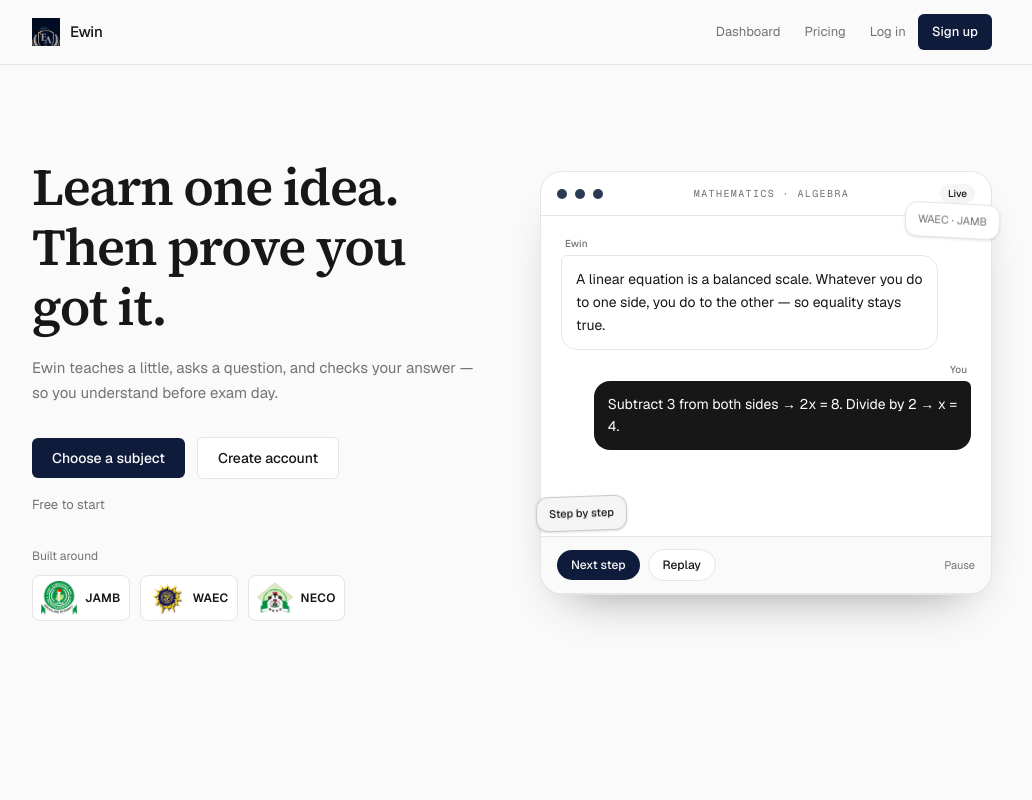
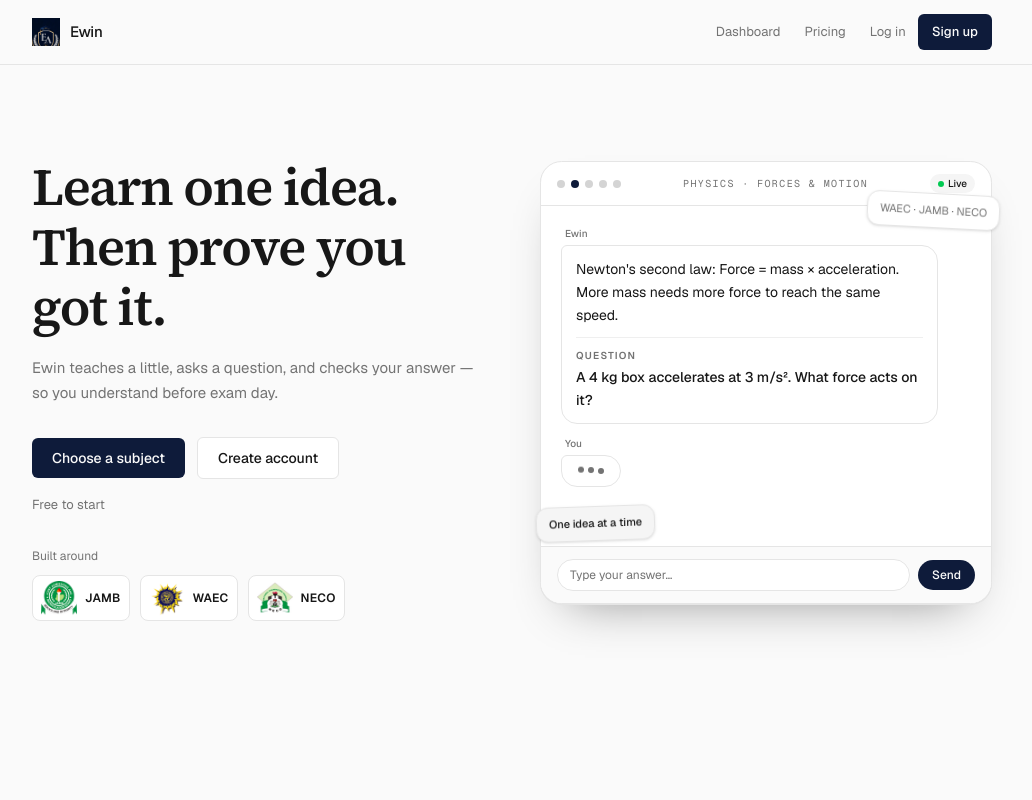
Before and after one commit to victorachede/redwood, a Next.js app: page / in a window 1280 px wide. Shown: the top 800 px of the page, without its empty margins (128-1160 px from the left). Built offline with nearby package versions, Linux system fonts and the light colour scheme; no server answers.

Commit message:
Rebuild hero demo: auto-play, 5 subjects, study cards, classwork/homework actions

```diff
--- a/components/InteractiveHeroDemo.tsx
+++ b/components/InteractiveHeroDemo.tsx
@@ -1,154 +1,296 @@
 'use client'
 
-import { useEffect, useState } from 'react'
+import { useEffect, useRef, useState } from 'react'
 
-/**
- * Claude-style product illustration: soft stage, interactive tutor demo.
- * Click through the loop — not a static screenshot.
- */
-
-const STEPS: Array<{
-  kind: 'tutor' | 'student' | 'feedback'
-  label: string
+type Msg = {
+  role: 'tutor' | 'student'
   body: string
   question?: string
-}> = [
+  card?: { q: string; a: string }
+  action?: 'CLASSWORK' | 'HOMEWORK'
+  brief?: string
+}
+
+type Scene = {
+  subject: string
+  topic: string
+  messages: Msg[]
+}
+
+const SCENES: Scene[] = [
   {
-    kind: 'tutor',
-    label: 'Ewin',
-    body: 'A linear equation is a balanced scale. Whatever you do to one side, you do to the other — so equality stays true.',
-    question: 'If 2x + 3 = 11, what is x? Explain your steps.',
+    subject: 'Mathematics',
+    topic: 'Algebra',
+    messages: [
+      {
+        role: 'tutor',
+        body: 'A linear equation is a balanced scale. Whatever you do to one side, do the same to the other — equality stays true.',
+        question: 'If 3x − 5 = 10, what is x? Show each step.',
+      },
+      {
+        role: 'student',
+        body: 'Add 5 to both sides: 3x = 15. Then divide by 3 → x = 5.',
+      },
+      {
+        role: 'tutor',
+        body: 'Correct — clean method. The balance rule is the foundation for all of algebra.',
+        card: { q: 'What keeps an equation valid?', a: 'Do the same operation to both sides.' },
+      },
+    ],
   },
   {
-    kind: 'student',
-    label: 'You',
-    body: 'Subtract 3 from both sides → 2x = 8. Divide by 2 → x = 4.',
+    subject: 'Physics',
+    topic: 'Forces & Motion',
+    messages: [
+      {
+        role: 'tutor',
+        body: "Newton's second law: Force = mass × acceleration. More mass needs more force to reach the same speed.",
+        question: 'A 4 kg box accelerates at 3 m/s². What force acts on it?',
+      },
+      {
+        role: 'student',
+        body: 'F = ma = 4 × 3 = 12 N',
+      },
+      {
+        role: 'tutor',
+        body: 'Exact. Always write the unit — WAEC marks deduct for missing N. Next, we find mass when force and acceleration are given.',
+        action: 'CLASSWORK',
+        brief: 'Practise F = ma problems — find mass and acceleration too, not just force.',
+      },
+    ],
   },
   {
-    kind: 'feedback',
-    label: 'Ewin',
-    body: 'Exactly — order is right. Next we’ll try one with a negative coefficient so the scale still holds.',
+    subject: 'Biology',
+    topic: 'Cell Biology',
+    messages: [
+      {
+        role: 'tutor',
+        body: 'The cell membrane is selectively permeable — it controls exactly what enters and leaves the cell.',
+        question: 'Why is selective permeability an advantage over being fully open?',
+      },
+      {
+        role: 'student',
+        body: 'So only what the cell needs gets in, and waste goes out without letting harmful things enter.',
+      },
+      {
+        role: 'tutor',
+        body: "Good reasoning. That answer would score well. You've covered both entry and exit — that's the full idea.",
+        card: { q: 'What does selectively permeable mean?', a: 'Only certain substances can pass through the membrane.' },
+      },
+    ],
+  },
+  {
+    subject: 'Chemistry',
+    topic: 'Periodic Table',
+    messages: [
+      {
+        role: 'tutor',
+        body: 'Elements in the same group share the same number of outer electrons — that is why they react similarly.',
+        question: 'Sodium is in Group I. What does that tell you about its electrons?',
+      },
+      {
+        role: 'student',
+        body: 'It has one electron in its outer shell.',
+      },
+      {
+        role: 'tutor',
+        body: 'Correct. That lone electron is easily lost — which is why Group I metals react vigorously with water.',
+        action: 'HOMEWORK',
+        brief: 'Write the word equations for sodium, potassium, and lithium reacting with water.',
+      },
+    ],
+  },
+  {
+    subject: 'English',
+    topic: 'Essay Writing',
+    messages: [
+      {
+        role: 'tutor',
+        body: 'A strong body paragraph has three parts: topic sentence, evidence, and explanation. The topic sentence makes a promise — the rest keeps it.',
+        question: 'What job does the topic sentence do in a paragraph?',
+      },
+      {
+        role: 'student',
+        body: 'It tells the reader what the paragraph is about.',
+      },
+      {
+        role: 'tutor',
+        body: 'Right. Think of it as a contract with the reader — every sentence that follows must deliver on that one claim.',
+        card: { q: 'Three parts of a body paragraph?', a: 'Topic sentence, evidence, explanation.' },
+      },
+    ],
   },
 ]
 
+const MSG_DELAY = 1600
+const SCENE_HOLD = 2400
+
 export function InteractiveHeroDemo() {
-  const [step, setStep] = useState(0)
-  const [auto, setAuto] = useState(true)
+  const [sceneIdx, setSceneIdx] = useState(0)
+  const [visible, setVisible] = useState(1)
+  const timerRef = useRef<ReturnType<typeof setTimeout> | null>(null)
+
+  const scene = SCENES[sceneIdx]
+  const total = scene.messages.length
 
   useEffect(() => {
-    if (!auto) return
-    const t = setInterval(() => {
-      setStep((s) => (s + 1) % STEPS.length)
-    }, 3200)
-    return () => clearInterval(t)
-  }, [auto])
-
-  const visible = STEPS.slice(0, step + 1)
+    function schedule() {
+      if (visible < total) {
+        timerRef.current = setTimeout(() => {
+          setVisible((v) => v + 1)
+        }, MSG_DELAY)
+      } else {
+        timerRef.current = setTimeout(() => {
+          setSceneIdx((i) => (i + 1) % SCENES.length)
+          setVisible(1)
+        }, SCENE_HOLD)
+      }
+    }
+    schedule()
+    return () => { if (timerRef.current) clearTimeout(timerRef.current) }
+  }, [visible, total])
 
   return (
     <div className="relative">
-      {/* Soft Claude-like stage */}
       <div
         aria-hidden
         className="pointer-events-none absolute -inset-6 -z-10 rounded-[2rem] opacity-90"
         style={{
           background:
-            'radial-gradient(ellipse 80% 70% at 50% 40%, rgba(201,162,39,0.14) 0%, rgba(10,22,40,0) 70%)',
+            'radial-gradient(ellipse 80% 70% at 50% 40%, rgba(201,168,76,0.12) 0%, rgba(14,27,58,0) 70%)',
         }}
       />
-      <div
-        className="relative overflow-hidden rounded-[1.35rem] border border-line bg-[var(--paper-elevated)] shadow-[0_1px_0_var(--line),0_24px_48px_-28px_rgba(0,0,0,0.45)] backdrop-blur-sm"
-      >
-        {/* Window chrome */}
+
+      <div className="relative overflow-hidden rounded-[1.35rem] border border-line bg-[var(--paper-elevated)] shadow-[0_1px_0_var(--line),0_24px_48px_-28px_rgba(0,0,0,0.45)]">
+        {/* Chrome */}
         <div className="flex items-center justify-between border-b border-line px-4 py-3">
-          <div className="flex items-center gap-2">
-            <span className="h-2.5 w-2.5 rounded-full bg-[#2a3a55]" />
-            <span className="h-2.5 w-2.5 rounded-full bg-[#2a3a55]" />
-            <span className="h-2.5 w-2.5 rounded-full bg-[#2a3a55]" />
+          <div className="flex items-center gap-1.5">
+            {SCENES.map((_, i) => (
+              <span
+                key={i}
+                className="h-2 w-2 rounded-full transition-colors duration-300"
+                style={{ background: i === sceneIdx ? 'var(--accent)' : 'var(--line-strong)' }}
+              />
+            ))}
           </div>
-          <span className="font-mono text-[10px] uppercase tracking-[0.14em] text-ink-muted">
-            Mathematics · Algebra
+          <span
+            key={sceneIdx}
+            className="animate-fade-up font-mono text-[10px] uppercase tracking-[0.14em] text-ink-muted"
+          >
+            {scene.subject} · {scene.topic}
           </span>
-          <span className="rounded-full bg-neutral-100 px-2 py-0.5 text-[10px] font-medium text-ink">
+          <span className="flex items-center gap-1 rounded-full bg-neutral-100 px-2 py-0.5 text-[10px] font-medium text-ink">
+            <span className="h-1.5 w-1.5 rounded-full bg-green-500" />
             Live
           </span>
         </div>
 
-        <div className="min-h-[320px] space-y-3 p-4 sm:p-5">
-          {visible.map((m, i) => (
+        {/* Messages */}
+        <div key={sceneIdx} className="min-h-[340px] space-y-3 p-4 sm:p-5">
+          {scene.messages.slice(0, visible).map((msg, i) => (
             <div
-              key={`${m.kind}-${i}`}
-              className={`animate-fade-up flex flex-col ${
-                m.kind === 'student' ? 'items-end' : 'items-start'
-              }`}
-              style={{ animationDelay: `${i * 40}ms` }}
+              key={i}
+              className={`animate-fade-up flex flex-col ${msg.role === 'student' ? 'items-end' : 'items-start'}`}
+              style={{ animationDelay: `${i * 30}ms` }}
             >
-              <span className="mb-1 px-1 text-[10px] font-medium text-ink-muted">{m.label}</span>
+              <span className="mb-1 px-1 text-[10px] font-medium text-ink-muted">
+                {msg.role === 'tutor' ? 'Ewin' : 'You'}
+              </span>
+
               <div
                 className={`max-w-[92%] rounded-2xl px-3.5 py-3 text-[13px] leading-relaxed sm:text-[14px] ${
-                  m.kind === 'student'
-                    ? 'rounded-tr-md bg-ink text-white'
+                  msg.role === 'student'
+                    ? 'rounded-tr-md bg-accent text-[var(--on-accent)]'
                     : 'rounded-tl-md border border-line bg-white text-ink'
                 }`}
               >
-                <p>{m.body}</p>
-                {m.question && i === step && (
-                  <div className="mt-2.5 border-t border-line/80 pt-2.5">
-                    <p className="text-[10px] font-semibold uppercase tracking-[0.12em] text-ink">
+                <p>{msg.body}</p>
+
+                {msg.question && (
+                  <div className="mt-2.5 border-t border-line/60 pt-2.5">
+                    <p className="text-[10px] font-semibold uppercase tracking-[0.12em] text-ink-muted">
                       Question
                     </p>
-                    <p className="mt-0.5 font-medium text-ink">{m.question}</p>
+                    <p className="mt-0.5 font-medium text-ink">{msg.question}</p>
+                  </div>
+                )}
+
+                {msg.card && (
+                  <div
+                    className="mt-2.5 rounded-lg px-3 py-2.5"
+                    style={{ background: 'var(--accent-soft)', border: '1px solid var(--line)' }}
+                  >
+                    <p className="text-[10px] font-semibold uppercase tracking-[0.12em]" style={{ color: 'var(--brand)' }}>
+                      Study card
+                    </p>
+                    <p className="mt-1 text-[12px] font-medium text-ink">{msg.card.q}</p>
+                    <p className="mt-0.5 text-[12px] text-ink-muted">{msg.card.a}</p>
+                  </div>
+                )}
+
+                {msg.action && (
+                  <div className="mt-2.5 flex items-start gap-2 rounded-lg border border-line bg-white p-2.5">
+                    <span
+                      className="mt-0.5 shrink-0 rounded px-1.5 py-0.5 text-[10px] font-bold uppercase tracking-wide text-white"
+                      style={{ background: 'var(--accent)' }}
+                    >
+                      {msg.action === 'CLASSWORK' ? 'Classwork' : 'Homework'}
+                    </span>
+                    {msg.brief && (
+                      <p className="text-[12px] leading-snug text-ink-muted">{msg.brief}</p>
+                    )}
                   </div>
                 )}
               </div>
             </div>
           ))}
+
+          {/* Typing indicator while next message loading */}
+          {visible < total && (
+            <div className="animate-fade-up flex flex-col items-start">
+              <span className="mb-1 px-1 text-[10px] font-medium text-ink-muted">
+                {scene.messages[visible].role === 'student' ? 'You' : 'Ewin'}
+              </span>
+              <div className="rounded-2xl rounded-tl-md border border-line bg-white px-4 py-3">
+                <span className="flex gap-1">
+                  <span className="h-1.5 w-1.5 animate-bounce rounded-full bg-ink-muted" style={{ animationDelay: '0ms' }} />
+                  <span className="h-1.5 w-1.5 animate-bounce rounded-full bg-ink-muted" style={{ animationDelay: '150ms' }} />
+                  <span className="h-1.5 w-1.5 animate-bounce rounded-full bg-ink-muted" style={{ animationDelay: '300ms' }} />
+                </span>
+              </div>
+            </div>
+          )}
         </div>
 
-        {/* Controls — interactive */}
+        {/* Input stub — visual only */}
         <div className="flex items-center gap-2 border-t border-line bg-paper px-4 py-3">
+          <div className="h-8 flex-1 rounded-full border border-line bg-[var(--paper-card)] px-3 text-[12px] text-ink-muted flex items-center">
+            Type your answer…
+          </div>
           <button
             type="button"
-            onClick={() => {
-              setAuto(false)
-              setStep((s) => (s + 1) % STEPS.length)
-            }}
-            className="rounded-full bg-accent px-3.5 py-1.5 text-[12px] font-medium text-[var(--on-accent)] hover:bg-neutral-700"
+            tabIndex={-1}
+            aria-hidden
+            className="rounded-full px-3.5 py-1.5 text-[12px] font-medium text-[var(--on-accent)]"
+            style={{ background: 'var(--accent)' }}
           >
-            Next step
-          </button>
-          <button
-            type="button"
-            onClick={() => {
-              setAuto(false)
-              setStep(0)
-            }}
-            className="rounded-full border border-line bg-[var(--paper-card)] px-3.5 py-1.5 text-[12px] font-medium text-ink hover:border-ink"
-          >
-            Replay
-          </button>
-          <button
-            type="button"
-            onClick={() => setAuto((a) => !a)}
-            className="ml-auto text-[11px] text-ink-muted hover:text-ink"
-          >
-            {auto ? 'Pause' : 'Play'}
+            Send
           </button>
         </div>
       </div>
 
-      {/* Floating accent chips — illustration layer */}
+      {/* Floating chips */}
       <div
         aria-hidden
         className="pointer-events-none absolute -right-2 top-8 hidden rotate-3 rounded-xl border border-line bg-[var(--paper-elevated)] px-3 py-2 text-[11px] text-ink-muted shadow-sm sm:block"
       >
-        WAEC · JAMB
+        WAEC · JAMB · NECO
       </div>
       <div
         aria-hidden
-        className="pointer-events-none absolute -left-1 bottom-16 hidden -rotate-2 rounded-xl border border-ink/20 bg-neutral-100 px-3 py-2 text-[11px] font-medium text-ink shadow-sm sm:block"
+        className="pointer-events-none absolute -left-1 bottom-16 hidden -rotate-2 rounded-xl border border-line bg-neutral-100 px-3 py-2 text-[11px] font-medium text-ink shadow-sm sm:block"
       >
-        Step by step
+        One idea at a time
       </div>
     </div>
   )
```
